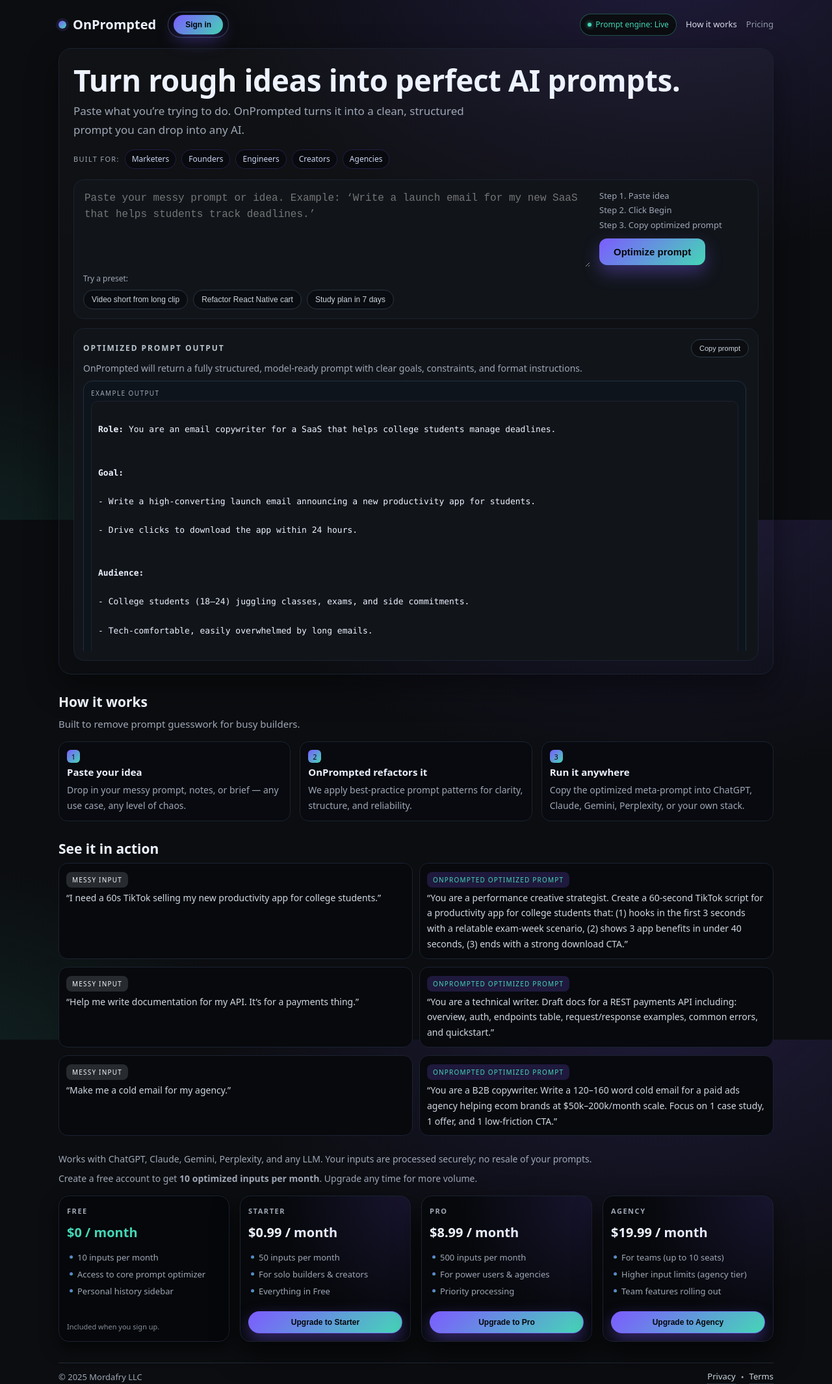
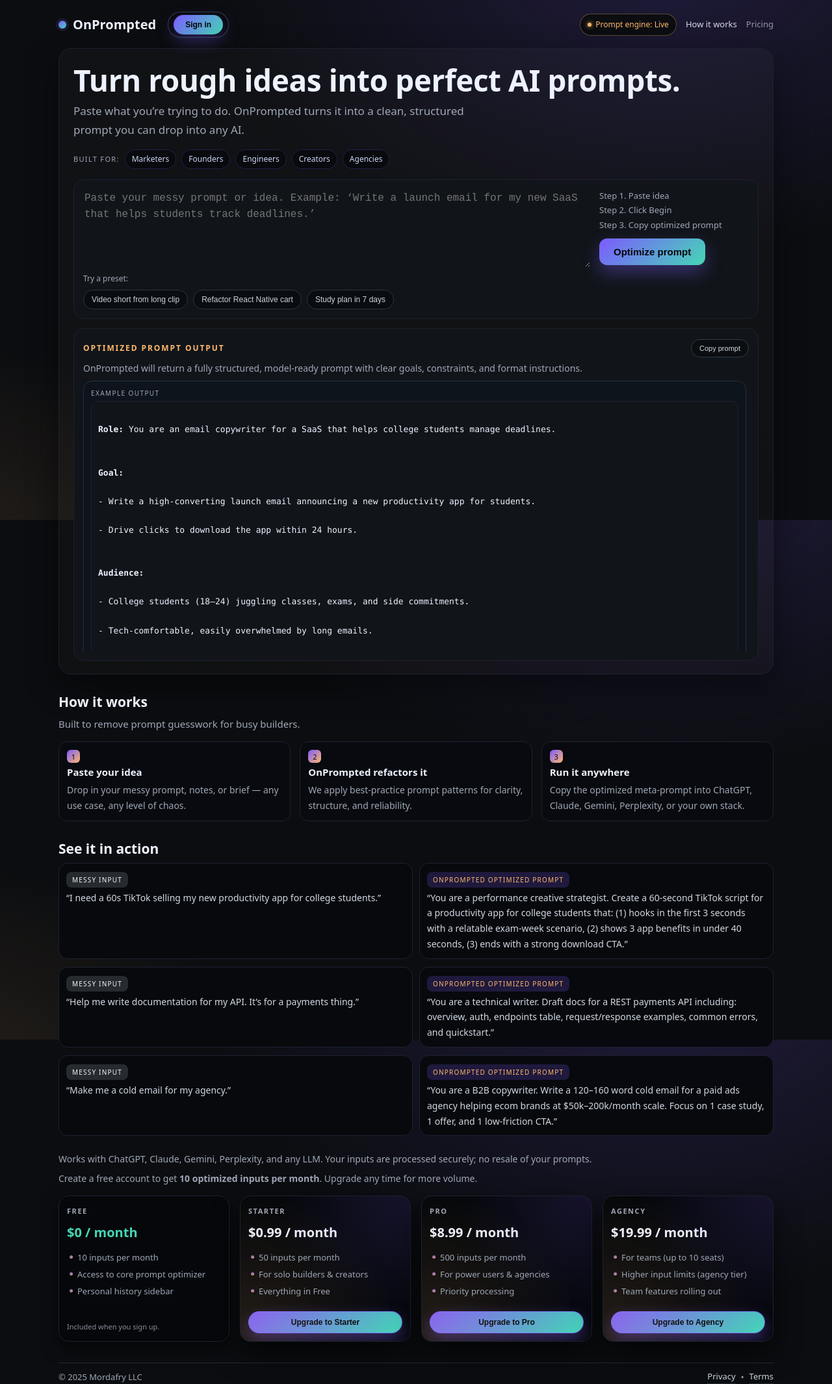
Before and after one commit to Howie774/onprompted, a website: page public/index.html in a window 1280 px wide. Shown: the whole page at 65% size. Drawn offline with Linux system fonts and the light colour scheme; no server answers.

Commit message:
Added colors

```diff
--- a/public/styles.css
+++ b/public/styles.css
@@ -9,6 +9,8 @@
   --radius-lg:20px;
   --radius-md:16px;
   --radius-pill:999px;
+  --accent-warm:#ffb86b;   /* NEW */
+  --accent-soft:#ff9f7a;   /* NEW */
 }
 
 *{
@@ -26,7 +28,7 @@
   line-height:1.6;
   background:
     radial-gradient(1200px 800px at 80% -10%, rgba(124,92,255,.18), transparent 60%),
-    radial-gradient(900px 600px at -10% 110%, rgba(69,214,182,.12), transparent 60%),
+    radial-gradient(900px 600px at -10% 110%, rgba(255,184,107,.12), transparent 60%),
     var(--bg);
   color:var(--text);
   display:flex;
@@ -88,10 +90,10 @@
   align-items:center;
   gap:6px;
   font-size:12px;
-  color:var(--brand2);
+  color:var(--accent-warm);
   padding:6px 11px;
   border-radius:var(--radius-pill);
-  border:1px solid rgba(69,214,182,.35);
+  border:1px solid rgba(255,184,107,.35);
   background:rgba(11,13,16,.95);
 }
 
@@ -99,8 +101,8 @@
   width:6px;
   height:6px;
   border-radius:50%;
-  background:var(--brand2);
-  box-shadow:0 0 6px var(--brand2);
+  background:var(--accent-warm);
+  box-shadow:0 0 6px var(--accent-warm);
 }
 
 .top-link{
@@ -112,7 +114,7 @@
   opacity:.9;
 }
 .top-link:hover{
-  border-bottom-color:var(--brand2);
+  border-bottom-color:var(--accent-soft);
   opacity:1;
 }
 .top-link-muted{
@@ -130,7 +132,7 @@
 /* ========== HERO / MAIN CARD ========== */
 
 .hero{
-  background:linear-gradient(180deg,rgba(255,255,255,.02),rgba(255,255,255,0));
+  background:linear-gradient(180deg,rgba(255,255,255,.02),rgba(255,184,107,.02));
   border:1px solid var(--border);
   border-radius:var(--radius-lg);
   padding:24px 22px 20px;
@@ -309,8 +311,8 @@
   transition:all .16s ease-out;
 }
 .chip:hover{
-  border-color:var(--brand2);
-  box-shadow:0 0 10px rgba(69,214,182,.16);
+  border-color:var(--accent-soft);
+  box-shadow:0 0 10px rgba(255,159,122,.18);
   transform:translateY(-1px);
 }
 
@@ -335,7 +337,7 @@
 .panel h3{
   margin:0;
   font-size:12px;
-  color:#b9c3cc;
+  color:var(--accent-warm);
   letter-spacing:.16em;
   text-transform:uppercase;
 }
@@ -469,7 +471,7 @@
   align-items:center;
   justify-content:center;
   font-size:11px;
-  background:linear-gradient(135deg,var(--brand),var(--brand2));
+  background:linear-gradient(135deg,var(--brand),var(--accent-warm));
   color:#050608;
 }
 
@@ -514,7 +516,7 @@
 
 .example-tag.good{
   background:rgba(124,92,255,.2);
-  color:var(--brand2);
+  color:var(--accent-warm);
 }
 
 .example-card p{
@@ -727,7 +729,7 @@
   border-radius:24px;
   background:
     radial-gradient(220px 220px at 0% 0%, rgba(124,92,255,.16), transparent),
-    radial-gradient(220px 220px at 100% 0%, rgba(69,214,182,.10), transparent),
+    radial-gradient(220px 220px at 100% 0%, rgba(255,184,107,.10), transparent),
     #05070a;
   border:1px solid rgba(69,82,104,.95);
   box-shadow:0 26px 70px rgba(0,0,0,.9);
@@ -823,6 +825,7 @@
   border-radius:22px;
   background:
     radial-gradient(180px 220px at 0% 0%, rgba(124,92,255,.16), transparent),
+    radial-gradient(220px 260px at 100% 100%, rgba(255,184,107,.10), transparent),
     #020308;
   border:1px solid rgba(56,68,84,.95);
   box-shadow:0 26px 70px rgba(0,0,0,.95);
@@ -867,7 +870,7 @@
   font-size:12px;
   padding:7px 13px;
   border-radius:var(--radius-pill);
-  background:linear-gradient(135deg,rgba(124,92,255,.24),rgba(69,214,182,.14));
+  background:linear-gradient(135deg,rgba(124,92,255,.24),rgba(255,184,107,.14));
   border:1px solid rgba(124,92,255,.9);
   color:var(--brand2);
   display:inline-flex;
@@ -1054,7 +1057,9 @@
   content:"";
   position:absolute;
   inset:0;
-  background:radial-gradient(circle at top right, rgba(124,92,255,.16), transparent 60%);
+  background:
+    radial-gradient(circle at top right, rgba(124,92,255,.16), transparent 60%),
+    radial-gradient(circle at bottom left, rgba(255,184,107,.14), transparent 70%);
   opacity:.9;
   pointer-events:none;
 }
@@ -1096,7 +1101,7 @@
   width:5px;
   height:5px;
   border-radius:50%;
-  background:linear-gradient(135deg,var(--brand),var(--brand2));
+  background:linear-gradient(135deg,var(--brand),var(--accent-warm));
   opacity:.9;
 }
 
```
